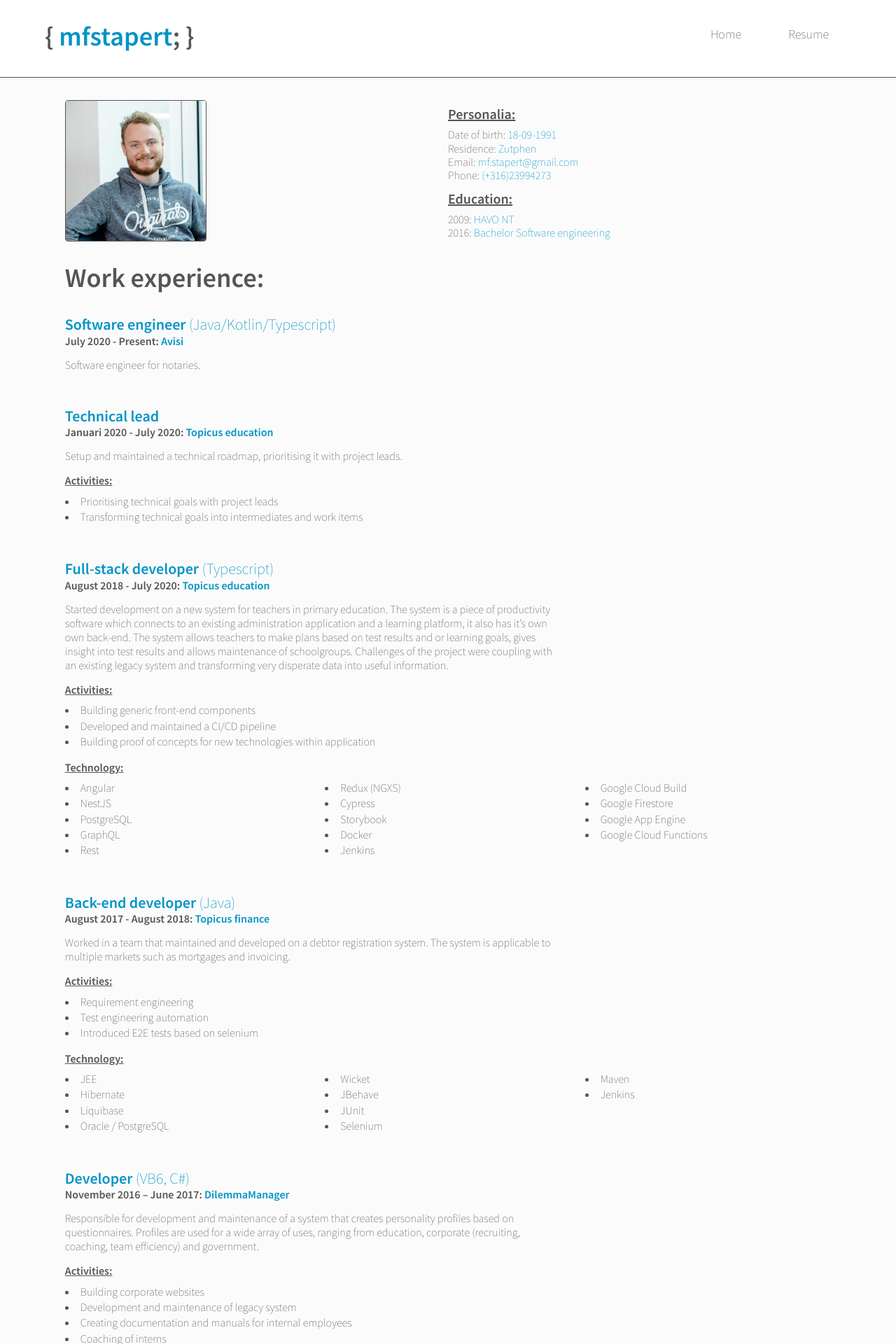
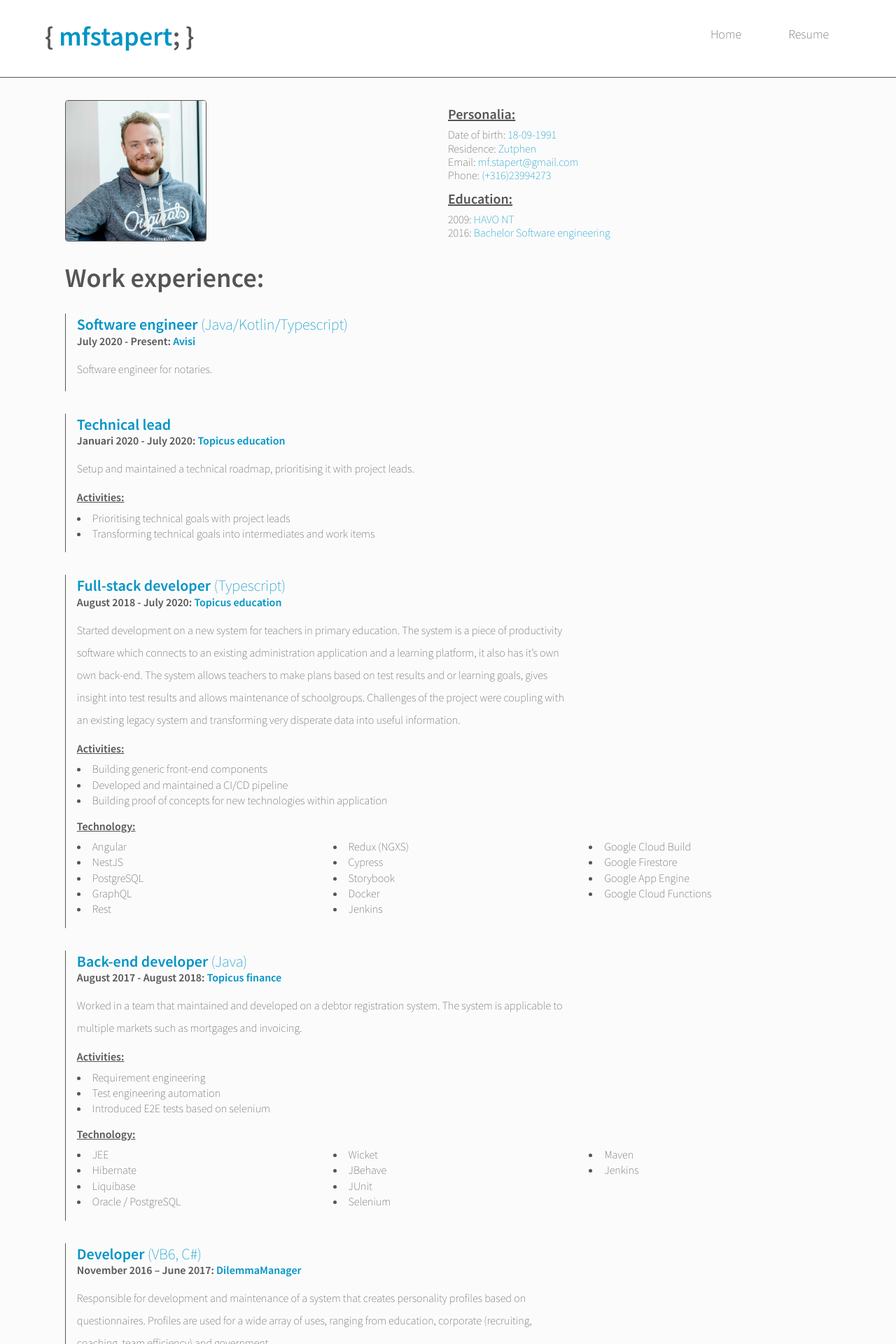
Before and after one commit to MFStapert/mfstapertdotdev, a Jekyll site: the page built from pages/resume.md, in a window 1280 px wide. Shown: the top 1920 px of the page at 70% size. Built offline with Jekyll 4.4.1, drawn with Linux system fonts in a browser that asks for light colours.

Commit message:
border right resume

```diff
--- a/_sass/site/_resume.scss
+++ b/_sass/site/_resume.scss
@@ -41,6 +41,8 @@
 
     &-experience {
         margin-bottom: $size-large;
+        border-left: 1px solid #565554;
+        padding-left: $size-medium;
         &-header {
             margin-bottom: $size-medium;
             h2 > em {
--- a/_sass/site/_site.scss
+++ b/_sass/site/_site.scss
@@ -52,7 +52,7 @@ article {
 	}
 	p {
 		font-size: 2rem;
-		line-height: 2rem;
+		line-height: 2;
 		code {
 			padding: $size-micro;
 			margin: $size-micro;
```
